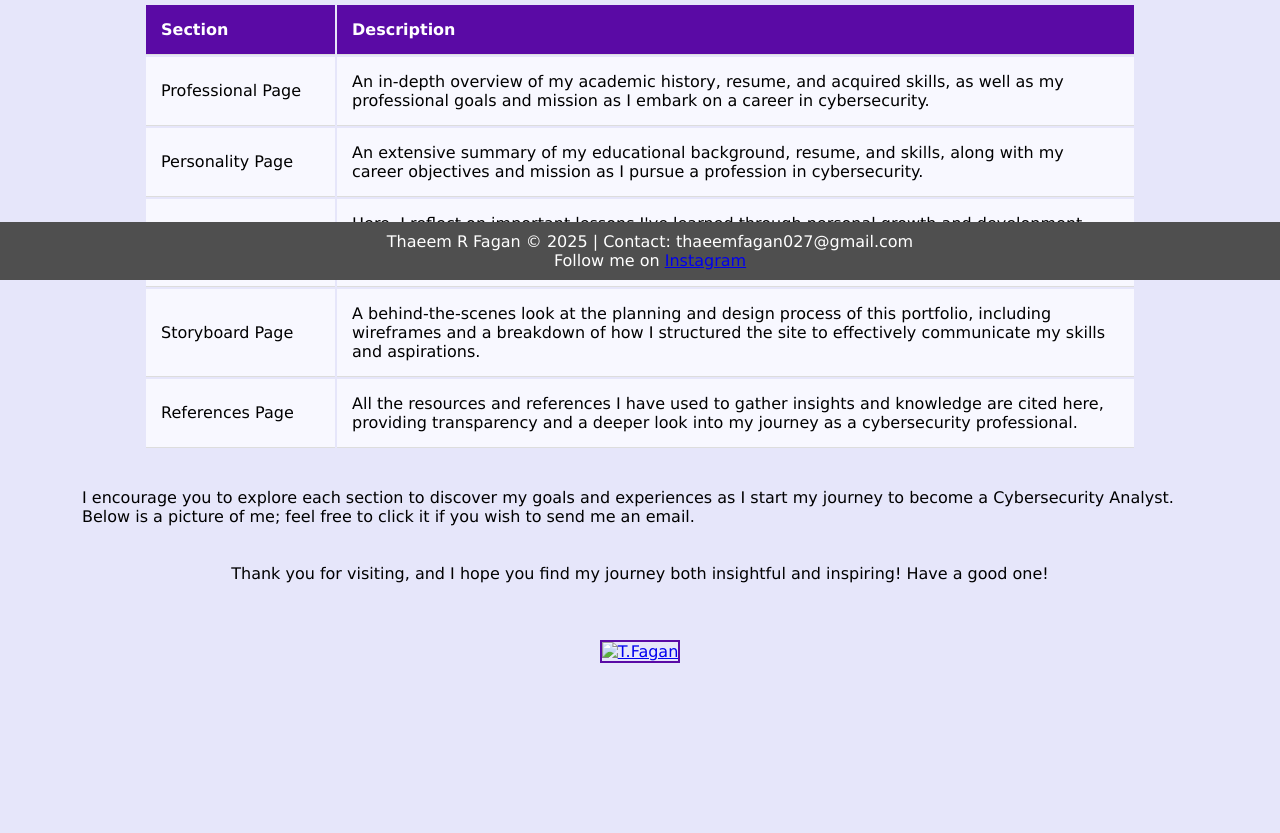
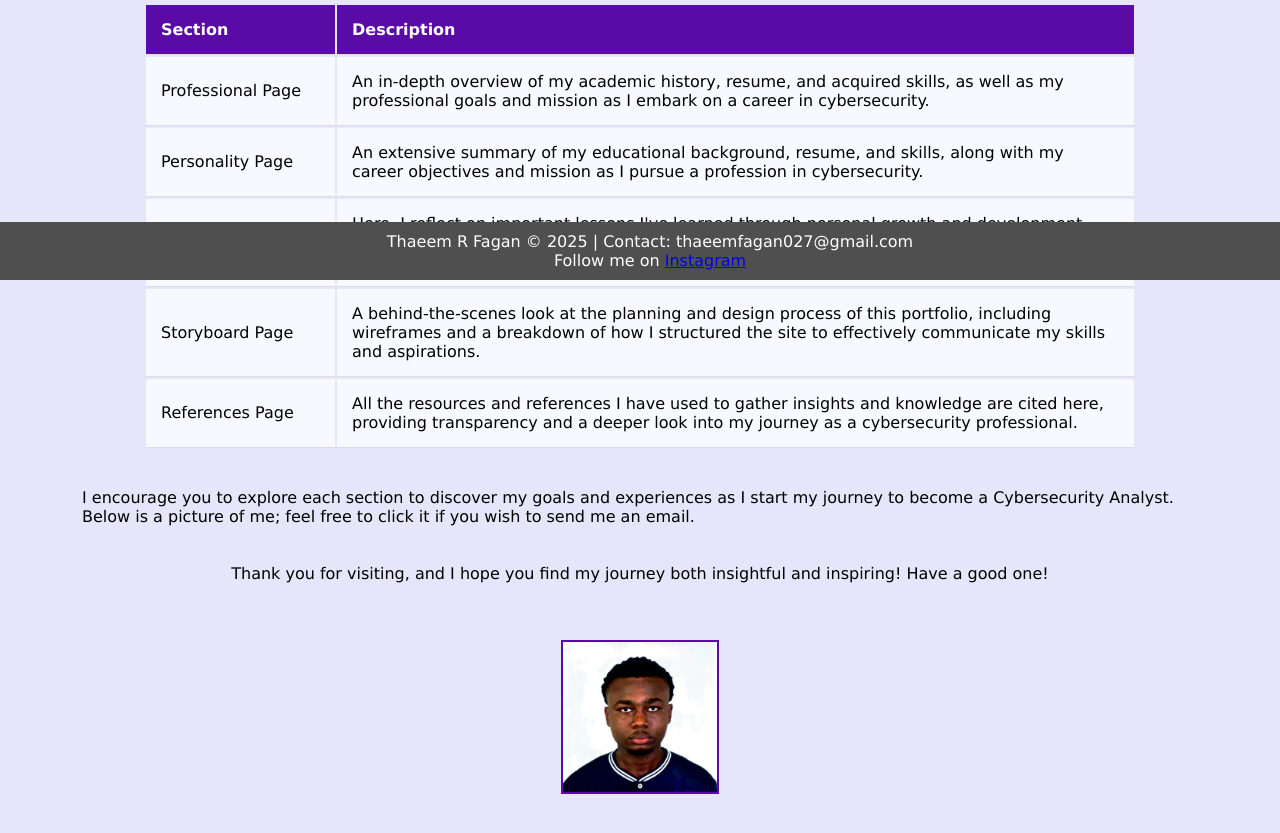
Before and after one commit to Tha33mF/2205592_IA1, a plain HTML site: page index.html in a window 1280 px wide. Shown: the part 520-1353 px from the top of the page. Before the commit the page ends 1260 px from the top, so only its background shows below. Drawn offline with Linux system fonts and the light colour scheme; files whose address does not match are found by name.

Commit message:
index.html

```diff
--- a/index.html
+++ b/index.html
@@ -162,7 +162,7 @@
             Thank you for visiting, and I hope you find my journey both insightful and inspiring! Have a good one!
         </p><br><br><br>
 
-        <p style="text-align:center;"> <a href="mailto:thaeemfagan027@gmail.com?subject=Re:Inquiry about Cybersecurity Portfolio"> <img style="border:2px solid #5A0AA5; height:150px" src="../Assests/tfagan_photo.jpg" alt="T.Fagan"></a></p>
+        <p style="text-align:center;"> <a href="mailto:thaeemfagan027@gmail.com?subject=Re:Inquiry about Cybersecurity Portfolio"> <img style="border:2px solid #5A0AA5; height:150px" src="tfagan_photo.jpg" alt="T.Fagan"></a></p>
     </main>
 
     <!-- Footer Section -->
```
